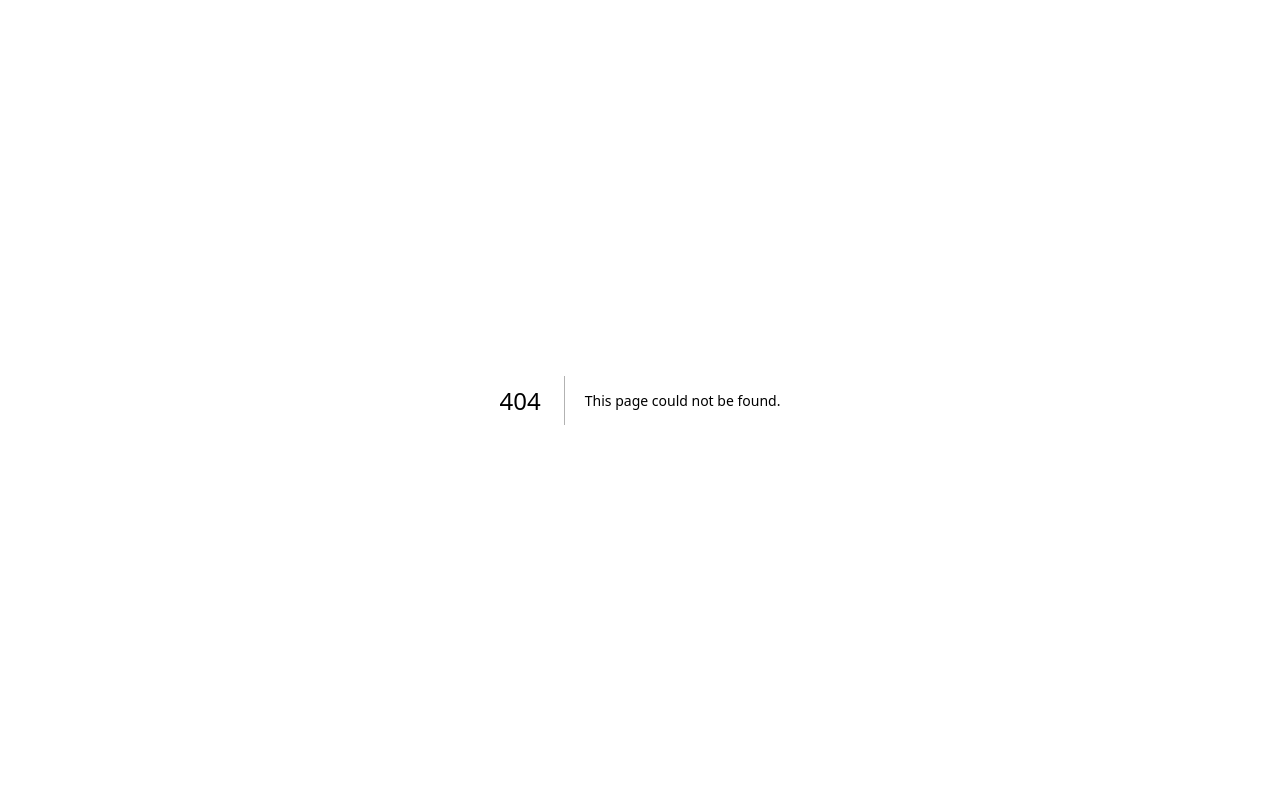
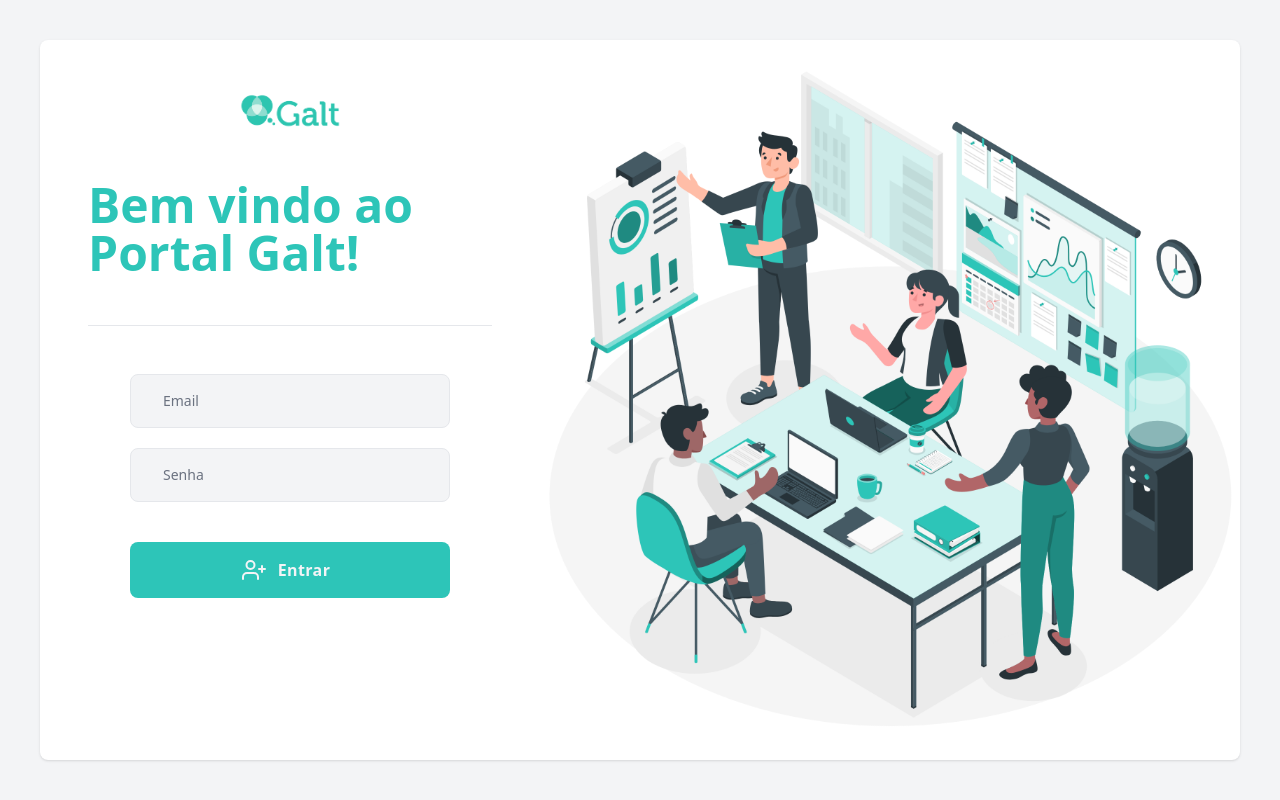
Before and after one commit to pfc15/Portal-Galt-Backend, a Next.js app in the folder frontend/: page /loginPage in a window 1280 px wide. Before the commit this address had no page. Built offline with nearby package versions, Linux system fonts and the light colour scheme.

Commit message:
Co-authored-by: João Pedro  <JoaoPedrooSS@users.noreply.github.com>

```diff
--- a/frontend/src/app/layout.tsx
+++ b/frontend/src/app/loginPage/layout.tsx
@@ -1,14 +1,14 @@
 import type { Metadata } from "next";
 import localFont from "next/font/local";
-import "./globals.css";
+import "../globals.css";
 
 const geistSans = localFont({
-  src: "./fonts/GeistVF.woff",
+  src: "../fonts/GeistVF.woff",
   variable: "--font-geist-sans",
   weight: "100 900",
 });
 const geistMono = localFont({
-  src: "./fonts/GeistMonoVF.woff",
+  src: "../fonts/GeistMonoVF.woff",
   variable: "--font-geist-mono",
   weight: "100 900",
 });
--- a/frontend/src/app/page.tsx
+++ b/frontend/src/app/loginPage/page.tsx
@@ -1,6 +1,43 @@
+'use client';
 import ButtonGalt from "@/components/button";
 import InputGalt from "@/components/input";
+import { useEffect, useState } from "react";
+
+
 export default function LoginPage() {
+
+  const [email, setEmail] = useState("");
+  const [password, setPassword] = useState("");
+
+  function login(){
+
+    const data = {
+      username: email,
+      password: password,
+    };
+    console.log(data)
+
+    const requestOptions = {
+      method: 'POST',
+      headers: {
+        'Content-Type': 'application/json',
+      },
+      body: JSON.stringify(data),
+    };
+
+
+    fetch("http://localhost:8000/login", requestOptions).then(
+      response => {
+        if (!response.ok){
+          throw new Error('Network not ok')
+        }
+        return response.json()
+      }
+    ).then(data => {
+      console.log(data);
+    })
+  }
+
   return (
     <div className="min-h-screen bg-gray-100 text-gray-900 flex justify-center">
       <div className="max-w-screen-xl m-0 sm:m-10 bg-white shadow sm:rounded-lg flex justify-center flex-1">
@@ -17,9 +54,9 @@ export default function LoginPage() {
               <div className="my-12 border-b text-center">
               </div>
               <div className="mx-auto max-w-xs">
-                <InputGalt type="Email" placeholder="Email" />
-                <InputGalt type="PassWord" placeholder="Senha" />
-                <ButtonGalt text="Entrar" svg="user" />
+                <InputGalt type="Email" placeholder="Email" value={email} onChange={(e) => setEmail(e.target.value)} />
+                <InputGalt type="PassWord" placeholder="Senha" value={password} onChange={(e) => setPassword(e.target.value)}/>
+                <ButtonGalt text="Entrar" svg="user" onClick={login}/>
               </div>
             </div>
           </div>
--- a/frontend/src/components/button.tsx
+++ b/frontend/src/components/button.tsx
@@ -5,13 +5,16 @@ import React from 'react';
 interface ButtonProps {
   svg?: string | null;
   text: string;
+  onClick?: () => void;
 }
 
-export default function ButtonGalt({ text, svg }: ButtonProps) {
+export default function ButtonGalt({ onClick, text, svg }: ButtonProps) {
   return (
     <button
+      onClick={onClick}
       className="mt-5 tracking-wide font-semibold bg-main_color text-gray-100 w-full py-4 rounded-lg hover:bg-indigo-700 transition-all duration-300 ease-in-out flex items-center justify-center focus:shadow-outline focus:outline-none"
     >
+
       {svg && (
         <svg
           className="w-6 h-6 -ml-2"
--- a/frontend/src/components/input.tsx
+++ b/frontend/src/components/input.tsx
@@ -1,22 +1,29 @@
 'use client';
 
 import React from 'react';
+import { ChangeEvent } from 'react';
 
 interface InputProps {
   placeholder?: string;
   className?: string;
   type?: string;
+  value?: string;
+  onChange?: (e: ChangeEvent<HTMLInputElement>) => void;
 }
 
 export default function InputGalt({
   placeholder = 'Digite aqui...',
   className = '',
   type = 'text',
+  value,
+  onChange,
 }: InputProps) {
   return (
     <input
       type={type}
       placeholder={placeholder}
+      value={value}
+      onChange={onChange}
       className={`w-full px-8 py-4 rounded-lg font-medium bg-gray-100 border mb-5 border-gray-200 placeholder-gray-500 text-sm focus:outline-none focus:border-main_color focus:bg-white ${className}`}
     />
   );
--- /dev/null
+++ b/frontend/src/page.tsx
@@ -0,0 +1,5 @@
+import { redirect } from 'next/navigation';
+
+export default function Home() {
+  redirect('/LoginPage');
+}
```
Also changed, not shown: frontend/package.json (+4 -4 lines), 2 other files (tests, documents, lock files or other folders).
